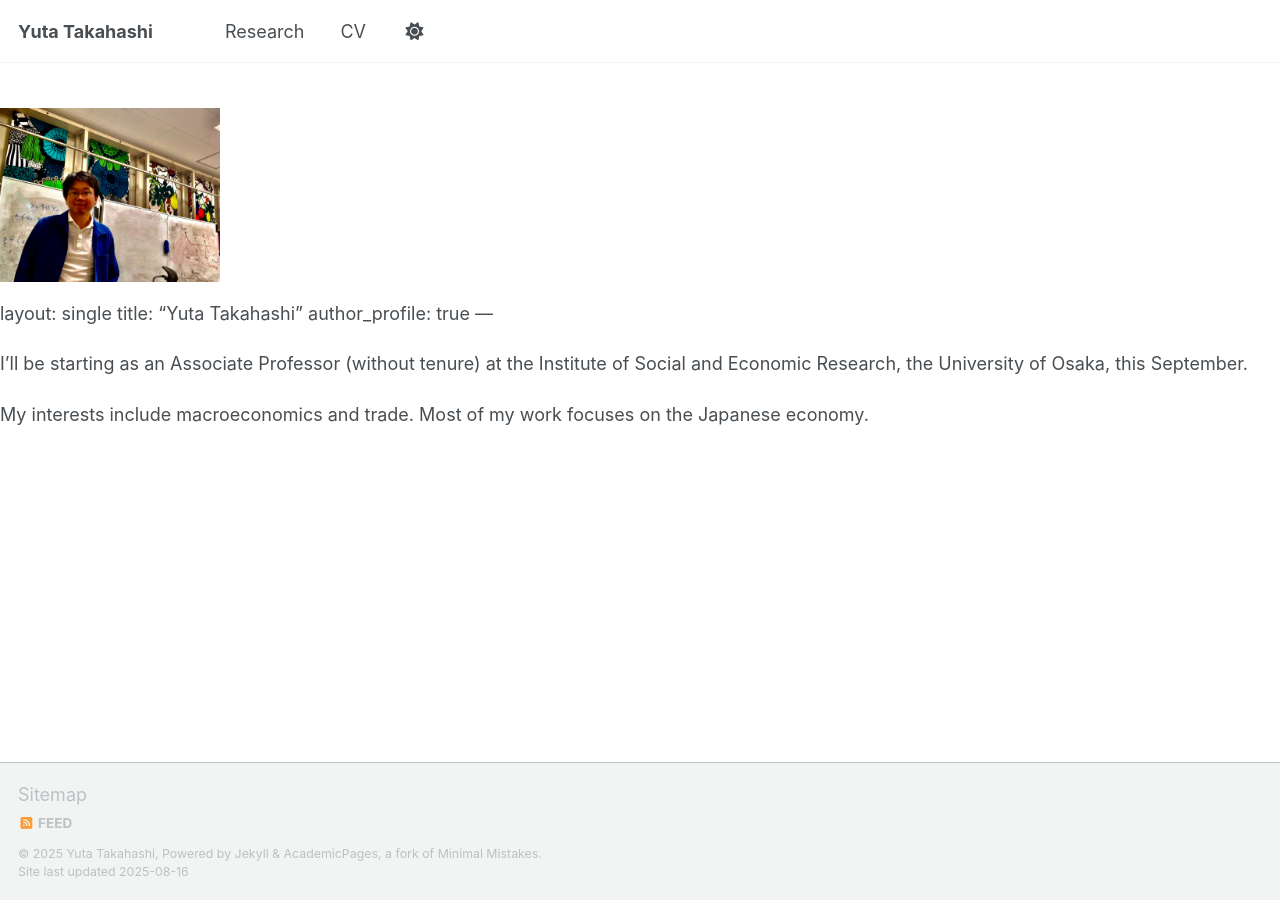
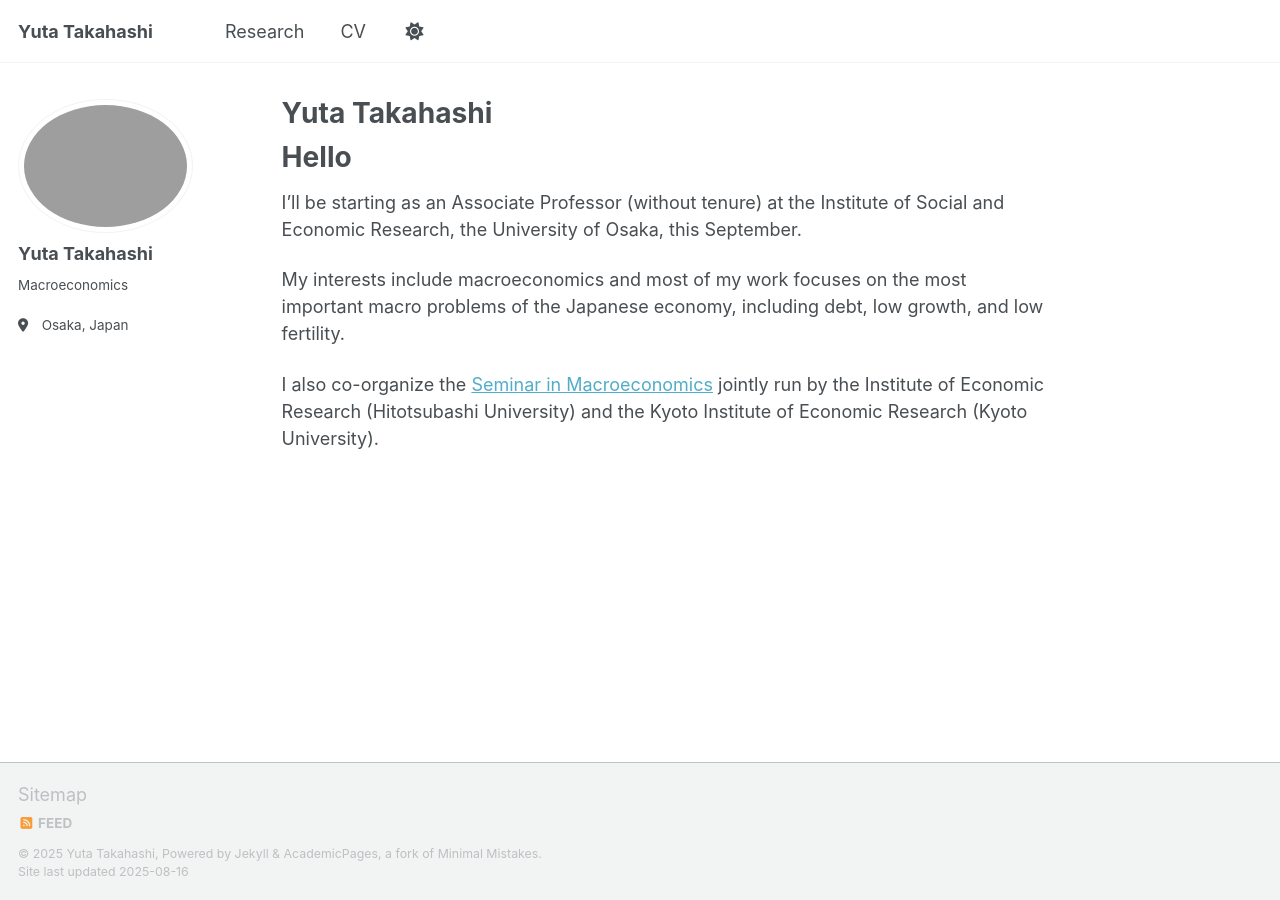
Before and after one commit to yuta-takahashi-1211/yuta-takahashi-1211.github.io, a Jekyll site: the page built from index.md, in a window 1280 px wide. Built offline with Jekyll 4.4.1, drawn with Linux system fonts in a browser that asks for light colours; our own code applies the rules of GitHub Pages for plain Markdown files; a script that is not in the unit is left out.

Commit message:
Update index.md

```diff
--- a/index.md
+++ b/index.md
@@ -1,10 +1,18 @@
-<img src="/assets/images/IMG_0156_edited.jpg" alt="Yuta Takahashi" width="220">
 ---
 layout: single
 title: "Yuta Takahashi"
 author_profile: true
+author:
+  name: "Yuta Takahashi"
+  avatar: "/assets/images/IMG_0156_edited.jpg"
+  bio: "Macroeconomics"
+  location: "Osaka, Japan"
 ---
+
+# Hello
 
 I’ll be starting as an Associate Professor (without tenure) at the Institute of Social and Economic Research, the University of Osaka, this September.
 
-My interests include macroeconomics and trade. Most of my work focuses on the Japanese economy.
+My interests include macroeconomics and most of my work focuses on the most important macro problems of the Japanese economy, including debt, low growth, and low fertility.
+
+I also co-organize the [Seminar in Macroeconomics](https://sites.google.com/view/seminar-in-macroeconomics/) jointly run by the Institute of Economic Research (Hitotsubashi University) and the Kyoto Institute of Economic Research (Kyoto University).
```
